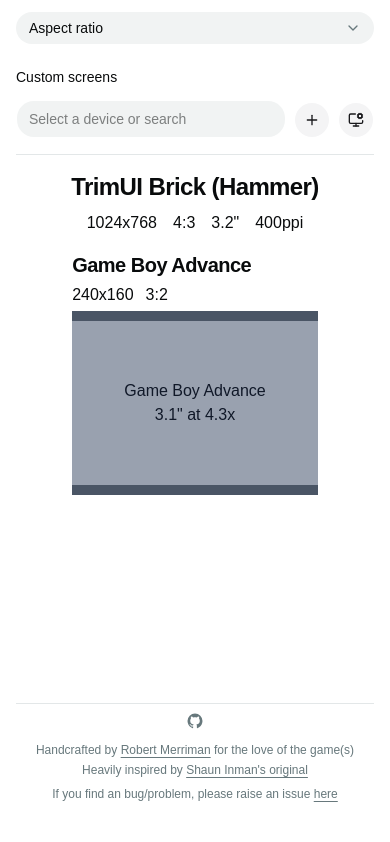
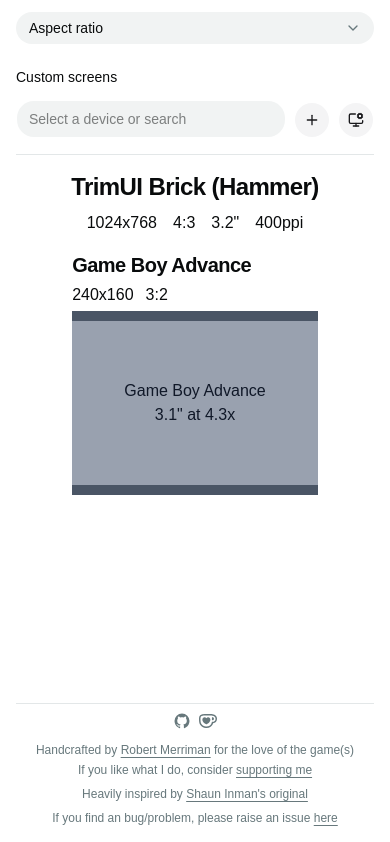
Before and after one commit to RobertBMerriman/console-to-screen, a React (Vite) app: page / in a window 390 px wide. Shown: the part 547-1389 px from the top of the page. Before the commit the page ends 1365 px from the top, so only its background shows below. Built offline with nearby package versions, Linux system fonts and the light colour scheme.

Commit message:
Add kofi

```diff
--- a/src/components/Footer.tsx
+++ b/src/components/Footer.tsx
@@ -1,4 +1,5 @@
 import { Github } from '@/components/icons/Github'
+import Kofi from '@/components/icons/Kofi'
 import { Separator } from '@/components/ui/separator'
 import { Muted } from '@/components/ui/typography/Muted'
 
@@ -7,30 +8,41 @@
     <div className="mt-48 flex flex-col gap-2">
       <Separator />
 
-      <div className="flex flex-col gap-1 sm:grid sm:grid-cols-[1fr_min-content_1fr] sm:gap-6">
-        <Muted size="xs" className="text-center max-sm:order-1 sm:text-left">
+      <div className="flex flex-col gap-2 sm:grid sm:grid-cols-[1fr_min-content_1fr] sm:gap-6">
+        <div className="flex flex-col gap-1 text-center max-sm:order-1 sm:text-left">
+          <Muted size="xs">
             Handcrafted by{' '}
             <a href="https://robertbmerriman.co.uk" target="_blank">
               Robert Merriman
             </a>{' '}
             for the love of the game(s)
           </Muted>
+          <Muted size="xs">
+            If you like what I do, consider{' '}
+            <a href="https://ko-fi.com/robertbmerriman" target="_blank">
+              supporting me
+            </a>
+          </Muted>
+        </div>
 
-        <div className="flex items-center justify-center gap-2 max-sm:mb-2">
+        <div className="flex items-center justify-center gap-2 max-sm:mb-1">
           <a href="https://github.com/RobertBMerriman/console-to-screen" target="_blank">
-            <Github className="text-muted-foreground" width={18} height={18} />
+            <Github className="text-muted-foreground text-lg" />
+          </a>
+          <a href="https://ko-fi.com/robertbmerriman" target="_blank">
+            <Kofi className="text-muted-foreground text-lg" />
           </a>
         </div>
 
-        <div className="flex flex-col gap-2 max-sm:order-2 sm:gap-1">
-          <Muted size="xs" className="text-center sm:text-right">
+        <div className="flex flex-col gap-2 text-center max-sm:order-2 sm:gap-1 sm:text-right">
+          <Muted size="xs">
             Heavily inspired by{' '}
             <a href="https://shauninman.com/utils/screens/" target="_blank">
               Shaun Inman's original
             </a>
           </Muted>
 
-          <Muted size="xs" className="text-center sm:text-right">
+          <Muted size="xs">
             If you find an bug/problem, please raise an issue{' '}
             <a href="https://github.com/RobertBMerriman/console-to-screen/issues" target="_blank">
               here
--- /dev/null
+++ b/src/components/icons/Kofi.tsx
@@ -0,0 +1,14 @@
+import type { SVGProps } from 'react'
+
+function Kofi(props: SVGProps<SVGSVGElement>) {
+  return (
+    <svg width="1em" height="1em" viewBox="0 0 24 24" {...props}>
+      <path
+        fill="currentColor"
+        d="M11.351 2.715c-2.7 0-4.986.025-6.83.26C2.078 3.285 0 5.154 0 8.61c0 3.506.182 6.13 1.585 8.493 1.584 2.701 4.233 4.182 7.662 4.182h.83c4.209 0 6.494-2.234 7.637-4a9.5 9.5 0 001.091-2.338C21.792 14.688 24 12.22 24 9.208v-.415c0-3.247-2.13-5.507-5.792-5.87-1.558-.156-2.65-.208-6.857-.208m0 1.947c4.208 0 5.09.052 6.571.182 2.624.311 4.13 1.584 4.13 4v.39c0 2.156-1.792 3.844-3.87 3.844h-.935l-.156.649c-.208 1.013-.597 1.818-1.039 2.546-.909 1.428-2.545 3.064-5.922 3.064h-.805c-2.571 0-4.831-.883-6.078-3.195-1.09-2-1.298-4.155-1.298-7.506 0-2.181.857-3.402 3.012-3.714 1.533-.233 3.559-.26 6.39-.26m6.547 2.287c-.416 0-.65.234-.65.546v2.935c0 .311.234.545.65.545 1.324 0 2.051-.754 2.051-2s-.727-2.026-2.052-2.026m-10.39.182c-1.818 0-3.013 1.48-3.013 3.142 0 1.533.858 2.857 1.949 3.897.727.701 1.87 1.429 2.649 1.896a1.47 1.47 0 001.507 0c.78-.467 1.922-1.195 2.623-1.896 1.117-1.039 1.974-2.364 1.974-3.897 0-1.662-1.247-3.142-3.039-3.142-1.065 0-1.792.545-2.338 1.298-.493-.753-1.246-1.298-2.312-1.298"
+      />
+    </svg>
+  )
+}
+
+export default Kofi
```
Lines whose indentation alone changed are shown as unchanged.
